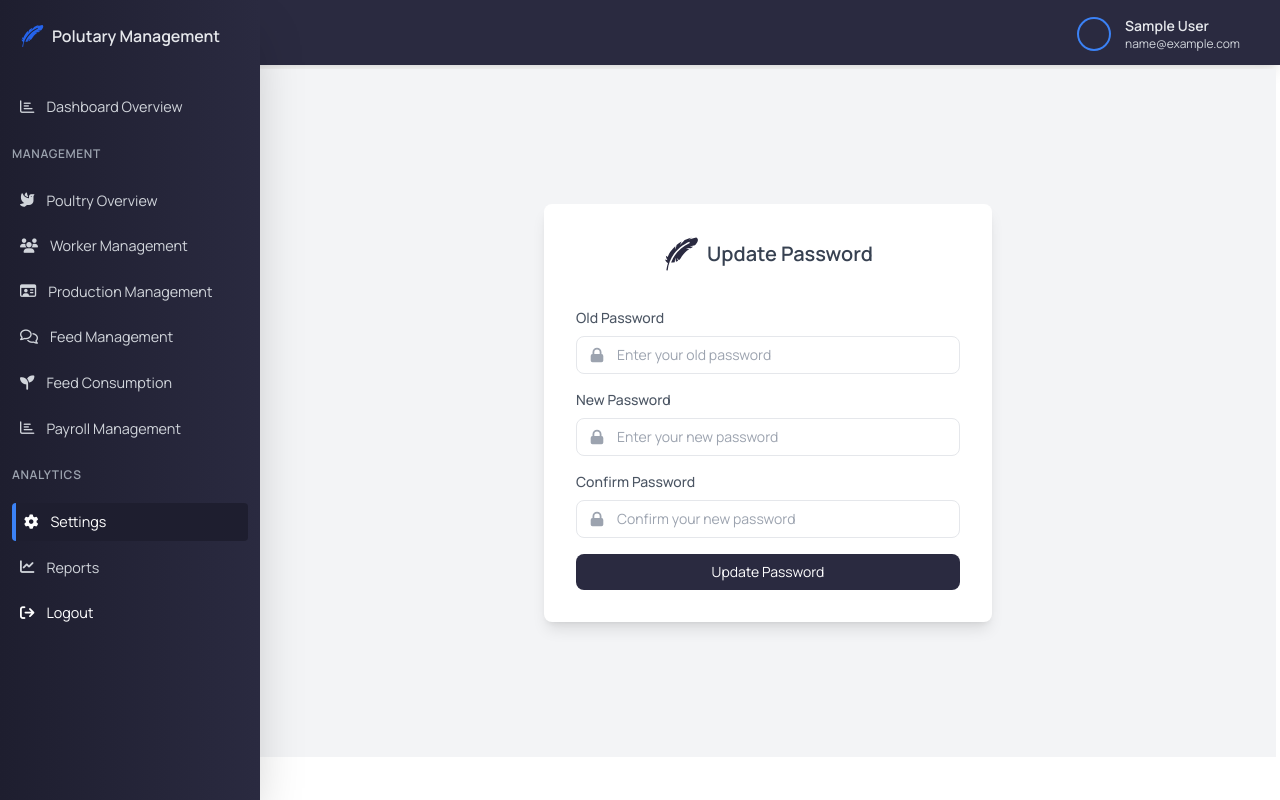
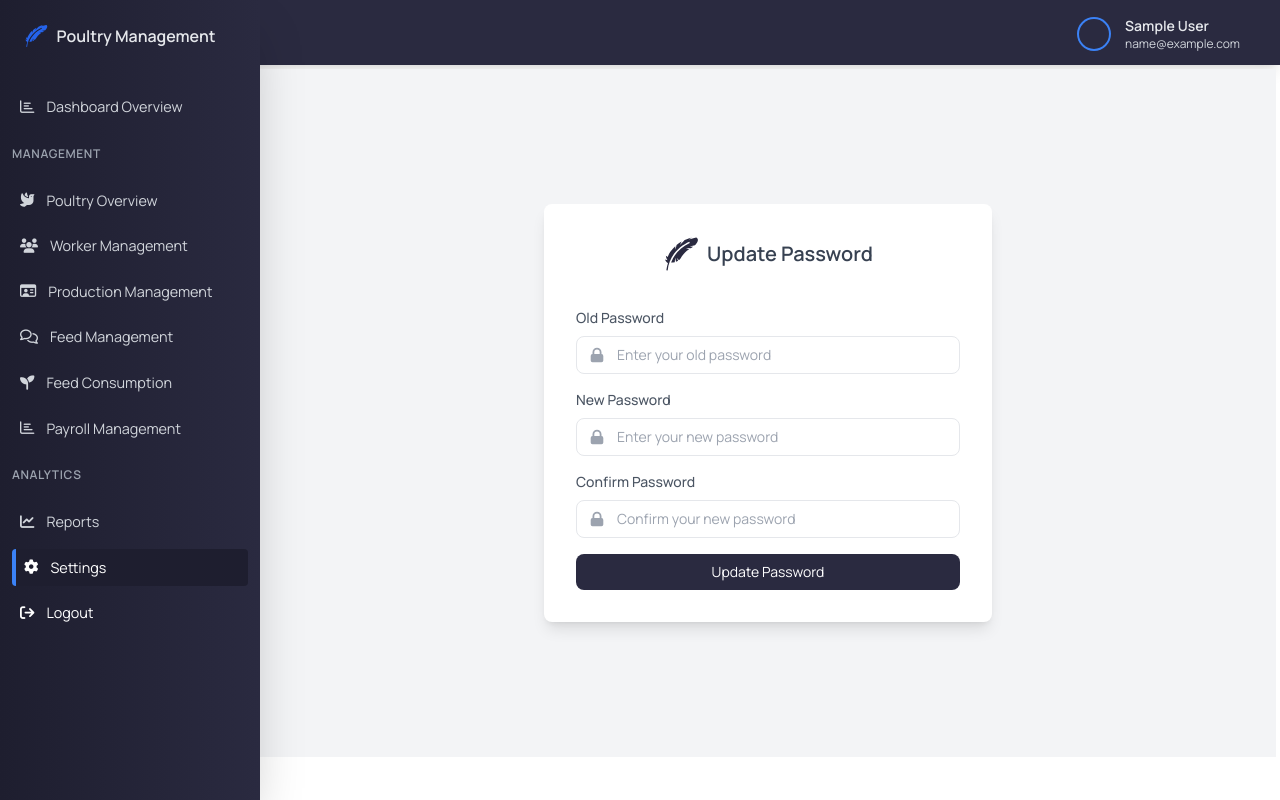
Before and after one commit to zdogar556/pms, a React (Vite) app in the folder client/: page /pms/settings in a window 1280 px wide. Built offline with nearby package versions, Linux system fonts and the light colour scheme; no server answers; sample sign-in values are in the browser's storage.

Commit message:
change the place of report

```diff
--- a/client/src/components/Sidebar.jsx
+++ b/client/src/components/Sidebar.jsx
@@ -42,16 +42,16 @@ const menuItems = [
     icon: "far fa-chart-bar",
   },
   { section: "Analytics" },
+   {
+  label: "Reports",
+  path: "/pms/reports",
+  icon: "fas fa-chart-line",
+},
   {
     label: "Settings",
     path: "/pms/settings",
     icon: "fas fa-gear",
   },
-  {
-  label: "Reports",
-  path: "/pms/reports",
-  icon: "fas fa-chart-line",
-},
   { label: "Logout", action: "logout", icon: "fa fa-sign-out" },
 ];
 
@@ -108,7 +108,7 @@ const Sidebar = () => {
           <div className="flex items-center justify-center mb-9 mr-5">
             <GiFeather className="text-blue-600 text-2xl" />
             <h2 className="ml-2  font-semibold text-gray-200">
-              Polutary Management
+              Poultry Management
             </h2>
           </div>
         </div>
```
